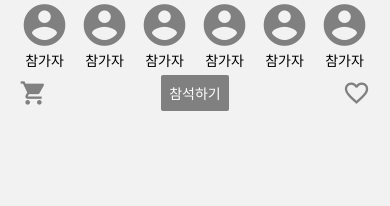
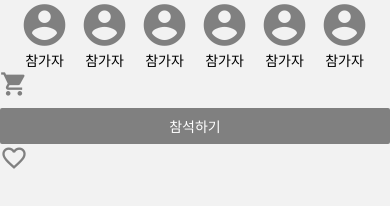
Before and after one commit to dudcks5477/Capstone_partypeople, a React Native app in the folder frontend/: screen /PartyDetail in a window 390 px wide. Shown: the part 536-742 px from the top of the page. Built offline with nearby package versions, Linux system fonts and the light colour scheme; what react-native-geocoding would draw is missing.

Commit message:
wishlist 구현

```diff
--- a/frontend/src/screens/PartyDetailScreen.js
+++ b/frontend/src/screens/PartyDetailScreen.js
@@ -6,6 +6,7 @@ import Line from '../container/Line';
 import AsyncStorage from '@react-native-async-storage/async-storage';
 import { TouchableHighlight } from 'react-native-gesture-handler';
 const PartyDetailScreen = () => {
+  const [isFavorite, setIsFavorite] = useState(false);
   const [partyData, setPartyData] = useState({
     address: '',
     date: '',
@@ -15,6 +16,36 @@ const PartyDetailScreen = () => {
     description: '',
   });
 
+  const toggleFavorite = async () => {
+    const newFavoriteValue = !isFavorite;
+    setIsFavorite(newFavoriteValue);
+
+    try {
+      const wishlist = await AsyncStorage.getItem('wishlist');
+      let currentWishlist = wishlist ? JSON.parse(wishlist) : [];
+
+      if (newFavoriteValue) {
+        // 찜 목록에 추가
+        currentWishlist.push({
+          address: partyData.address,
+          date: partyData.date,
+          time: partyData.time,
+          partyName: partyData.partyName,
+          numOfPeople: partyData.numOfPeople,
+          description: partyData.description,
+        });
+      } else {
+        // 찜 목록에서 삭제
+        currentWishlist = currentWishlist.filter(
+          (item) => item.partyName !== partyData.partyName
+        );
+      }
+
+      await AsyncStorage.setItem('wishlist', JSON.stringify(currentWishlist));
+    } catch (e) {
+      console.log(e);
+    }
+  };
 
 
   const navigation = useNavigation();
@@ -22,19 +53,37 @@ const PartyDetailScreen = () => {
   const handleButtonPress = () => {
     console.log("Hi");
   };
+  useEffect(() => {
+    const fetchData = async () => {
+      try {
+        const data = await AsyncStorage.getItem('partyData');
+        if (data !== null) {
+          setPartyData(JSON.parse(data));
+        }
+      } catch (e) {
+        console.log("Error fetching data", e);
+      }
+    };
+
+    fetchData();
+  }, []);
 
   useEffect(() => {
-    const getData = async () => {
+    const checkIfFavorite = async () => {
       try {
-        const storedData = await AsyncStorage.getItem('partyData');
-        setPartyData(storedData ? JSON.parse(storedData) : []);
-      } catch(e){
-        console.log(e)
+        const wishlist = await AsyncStorage.getItem('wishlist');
+        const currentWishlist = wishlist ? JSON.parse(wishlist) : [];
+        const isPartyInWishlist = currentWishlist.some(
+          (item) => item.partyName === partyData.partyName
+        );
+        setIsFavorite(isPartyInWishlist);
+      } catch (e) {
+        console.log('Error checking favorite status:', e);
       }
-    }
+    };
 
-    getData();
-  }, []);
+    checkIfFavorite();
+  }, [partyData]);
 
   const handleGoBack = () => {
     navigation.goBack(); // 이전으로 돌아가기
@@ -51,7 +100,11 @@ const PartyDetailScreen = () => {
     require('../assets/party3.jpeg'),
     // 이미지 경로 추가
   ]
+  const handlePress = () => {
+      console.log("dede",isFavorite)
+      navigation.push('WishlistScreen',{isFavorite,address,date ,time,partyName,numOfPeople,description});
 
+  };
   return (
     <ScrollView>
       <Line style={{marginTop: 20}} />
@@ -108,10 +161,12 @@ const PartyDetailScreen = () => {
           ))}
         </ScrollView>
       </View>
+      <View style={styles.cartContainer}>
+      <MaterialIcons name="shopping-cart" size={28} color="gray" />
+      </View>
+      <View style={styles.buttonContainer}>
 
-      <View style={styles.buttonContainer}>
-        <View style={styles.cartContainer}>
-          <MaterialIcons name="shopping-cart" size={28} color="gray" />
+
           {/* <Text style={styles.cartText}>100</Text> */}
         </View>
           <Button
@@ -119,7 +174,20 @@ const PartyDetailScreen = () => {
             color="gray"
             onPress={() => Alert.alert("참석하기를 누르셨습니다!")}
           />
-        <MaterialIcons name="favorite-border" size={28} color="gray" />
+
+      <View>
+      <TouchableOpacity onPress={toggleFavorite} >
+        <View>
+          {isFavorite ? (
+            <MaterialIcons name="favorite" size={28} color="red" />
+          ) : (
+            <MaterialIcons name="favorite-border" size={28} color="gray" />
+          )}
+        </View>
+      </TouchableOpacity>
+      <TouchableOpacity onPress={handlePress}>
+
+      </TouchableOpacity>
       </View>
     </ScrollView>
   );
```
